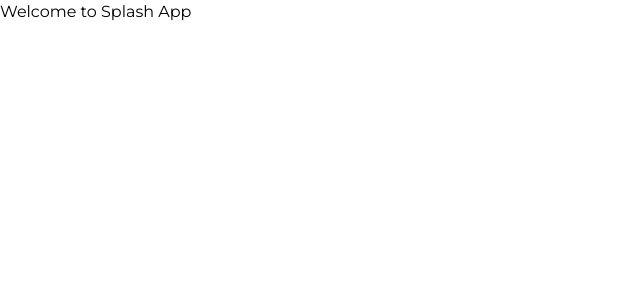
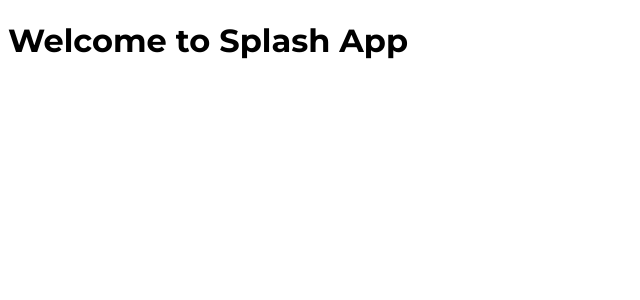
Before and after one commit to Hanan-3450/alx-project-0x03-setup, a Next.js app in the folder alx-project-0x03/: page / in a window 1280 px wide. Shown: the top 300 px of the page, without its empty margins (0-640 px from the left). Built offline with nearby package versions, Linux system fonts and the light colour scheme.

Commit message:
Task 1: Import Montserrat font and update home page

```diff
--- a/alx-project-0x03/pages/index.tsx
+++ b/alx-project-0x03/pages/index.tsx
@@ -1,7 +1,8 @@
+import React from "react";
 const Home = () => {
   return (
     <div>
-      <h1>Welcome to Splash App</h1>
+      <h1> Welcome to Splash App </h1>
     </div>
   );
 };
--- a/alx-project-0x03/styles/globals.css
+++ b/alx-project-0x03/styles/globals.css
@@ -1,8 +1,10 @@
 @import url("https://fonts.googleapis.com/css2?family=Montserrat:ital,wght@0,100..900;1,100..900&display=swap");
 
-@import "tailwindcss/preflight"; /* Replaces @tailwind base */
+@tailwind base;
+@tailwind components;
 @tailwind utilities;
 
+html,
 body {
   font-family: "Montserrat", sans-serif;
   font-optical-sizing: auto;
```
